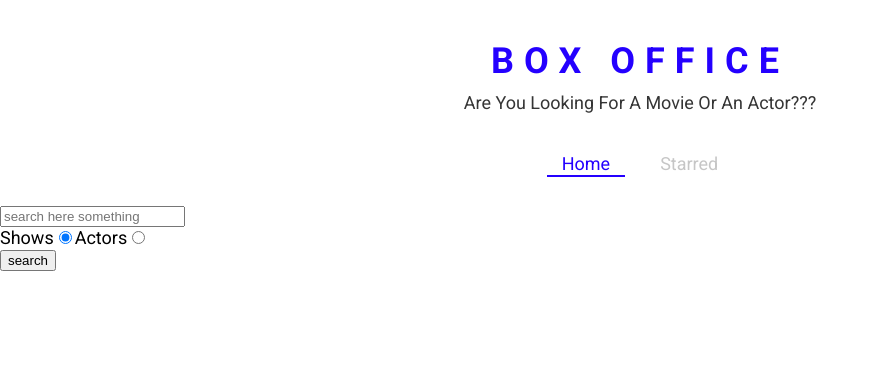
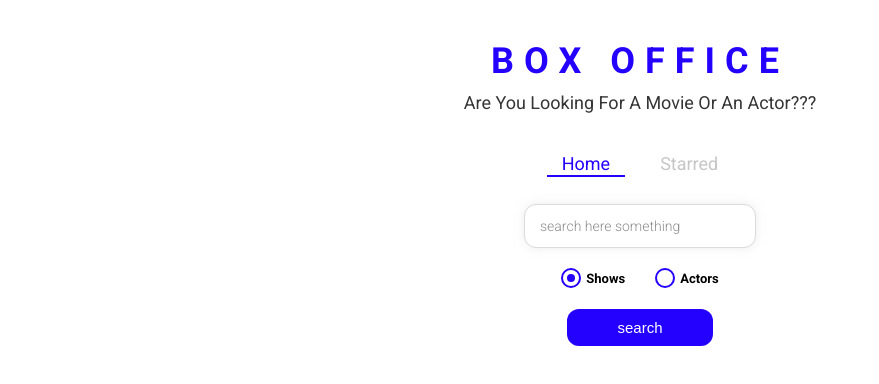
Before and after one commit to Shubham-C0DE/BoX-office, a React (Create React App) app: page / in a window 1280 px wide. Shown: the top 384 px of the page, without its empty margins (0-879 px from the left). Built offline with nearby package versions, Linux system fonts and the light colour scheme.

Commit message:
added style to the components

```diff
--- /dev/null
+++ b/src/components/CustomRadio.js
@@ -0,0 +1,68 @@
+import React from 'react';
+import styled from 'styled-components';
+
+
+
+const RadioWrapper = styled.label`
+  display: block;
+  position: relative;
+  padding-left: 25px;
+  cursor: pointer;
+  font-size: 13px;
+  user-select: none;
+  font-weight: 700;
+  line-height: 1.65;
+
+  input {
+    position: absolute;
+    opacity: 0;
+    cursor: pointer;
+  }
+
+  span {
+    position: absolute;
+    top: 0;
+    left: 0;
+    height: 16px;
+    width: 16px;
+    background-color: #fff;
+    border: 2px solid ${({ theme }) => theme.mainColors.blue};
+    border-radius: 50%;
+  }
+
+  input:checked ~ span {
+    background-color: #fff;
+    border: 2px solid ${({ theme }) => theme.mainColors.blue};
+  }
+
+  span:after {
+    content: '';
+    position: absolute;
+    display: none;
+  }
+
+  input:checked ~ span:after {
+    display: block;
+  }
+
+  span:after {
+    top: 4px;
+    left: 4px;
+    width: 8px;
+    height: 8px;
+    border-radius: 50%;
+    background: ${({ theme }) => theme.mainColors.blue};
+  }
+`;
+
+const CustomRadio = ({ label, ...restProps }) => {
+  return (
+    <RadioWrapper htmlFor={restProps.id}>
+      {label}
+      <input {...restProps} type="radio" />
+      <span />
+    </RadioWrapper>
+  );
+};
+
+export default CustomRadio;
--- a/src/pages/Home.js
+++ b/src/pages/Home.js
@@ -4,6 +4,12 @@ import { apiGet } from '../misc/config';
 import ShowGrid from '../components/show/ShowGrid';
 import ActorGrid from '../components/actor/ActorGrid';
 import { useLastQuery } from '../misc/custom.hooks';
+import {
+  RadioInputsWrapper,
+  SearchButtonWrapper,
+  SearchInput,
+} from './Home.styled';
+import CustomRadio from '../components/CustomRadio';
 
 const Home = () => {
   const [input, setInput] = useLastQuery();
@@ -17,8 +23,6 @@ const Home = () => {
       console.log(result);
     });
   };
-
-
 
   const onInputChange = ev => {
     setInput(ev.target.value);
@@ -49,7 +53,7 @@ const Home = () => {
 
   return (
     <MainPageLayout>
-      <input
+      <SearchInput
         type="text"
         placeholder="search here something"
         onChange={onInputChange}
@@ -57,33 +61,32 @@ const Home = () => {
         value={input}
       />
 
-      <div>
-        <label htmlFor="shows-search">
-          Shows
-          <input
+      <RadioInputsWrapper>
+        <div>
+          <CustomRadio
+            label="Shows"
             id="shows-search"
-            type="radio"
             value="shows"
             checked={isShowSearch}
             onChange={onRadioChange}
           />
-        </label>
+        </div>
 
-        <label htmlFor="actors-search">
-          Actors
-          <input
+        <div>
+          <CustomRadio
+            label="Actors"
             id="actors-search"
-            type="radio"
             value="people"
             checked={!isShowSearch}
             onChange={onRadioChange}
           />
-        </label>
-      </div>
-
-      <button type="button" onClick={onSearch} onKeyDown={onKeyDown}>
-        search
-      </button>
+        </div>
+      </RadioInputsWrapper>
+      <SearchButtonWrapper>
+        <button type="button" onClick={onSearch} onKeyDown={onKeyDown}>
+          search
+        </button>
+      </SearchButtonWrapper>
       {renderResults()}
     </MainPageLayout>
   );
--- /dev/null
+++ b/src/pages/Home.styled.js
@@ -0,0 +1,50 @@
+import styled from "styled-components";
+
+
+export const SearchInput = styled.input`
+  display: block;
+  font-family: 'Roboto', sans-serif;
+  width: 200px;
+  margin: auto;
+  outline: none;
+  padding: 13px 15px;
+  border: 1px solid #dbdbdb;
+  box-shadow: 0px 0px 10px 0px rgba(219, 219, 219, 0.5);
+  font-size: 14px;
+  border-radius: 12px;
+  color: #8d8d8d;
+
+  &::placeholder {
+    font-weight: 300;
+    color: #8d8d8d;
+  }
+`;
+
+export const RadioInputsWrapper = styled.div`
+  display: flex;
+  justify-content: center;
+  margin: 20px 0;
+
+  div {
+    margin: 0 15px;
+  }
+`;
+
+export const SearchButtonWrapper = styled.div`
+  text-align: center;
+  margin-bottom: 35px;
+
+  button {
+    color: #fff;
+    background-color: ${({ theme }) => theme.mainColors.blue};
+    margin: auto;
+    padding: 10px 50px;
+    font-size: 15px;
+    border: none;
+    outline: none;
+    border-radius: 12px;
+    &:hover {
+      cursor: pointer;
+    }
+  }
+`;
```
